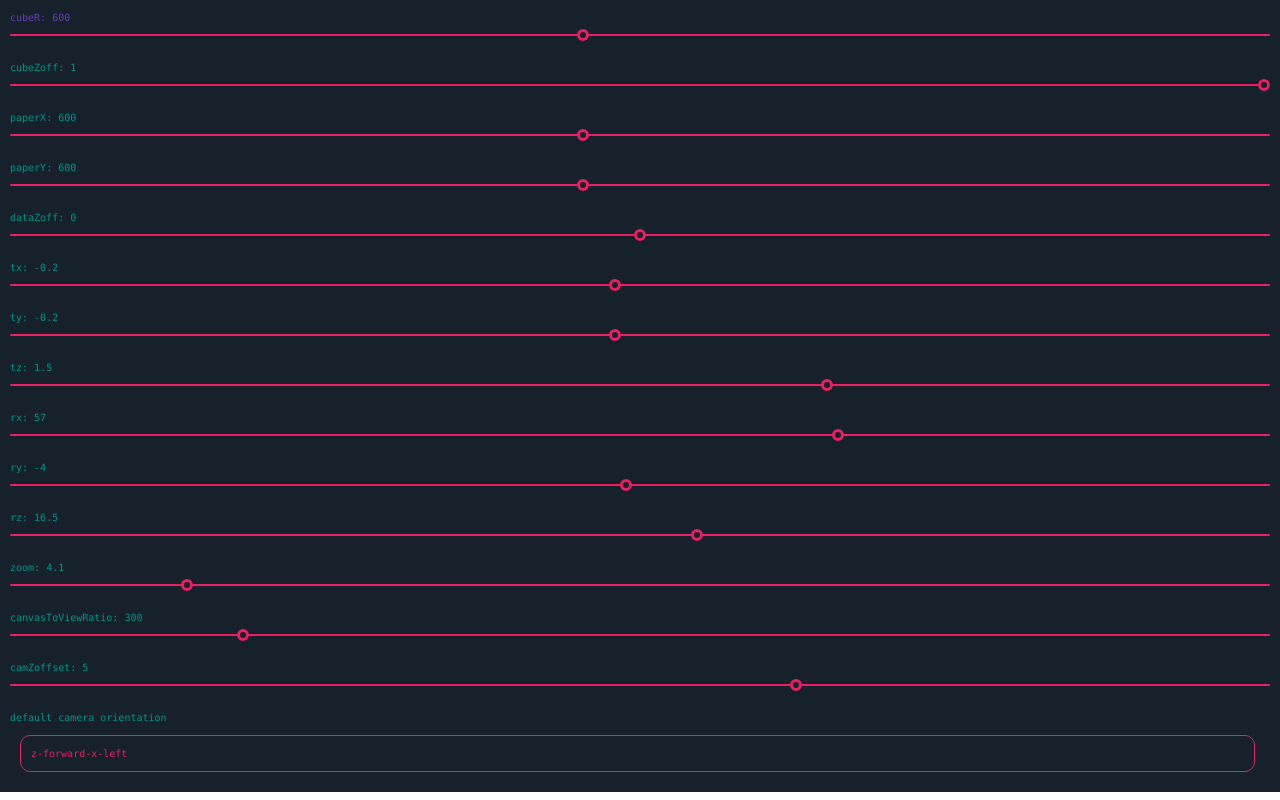
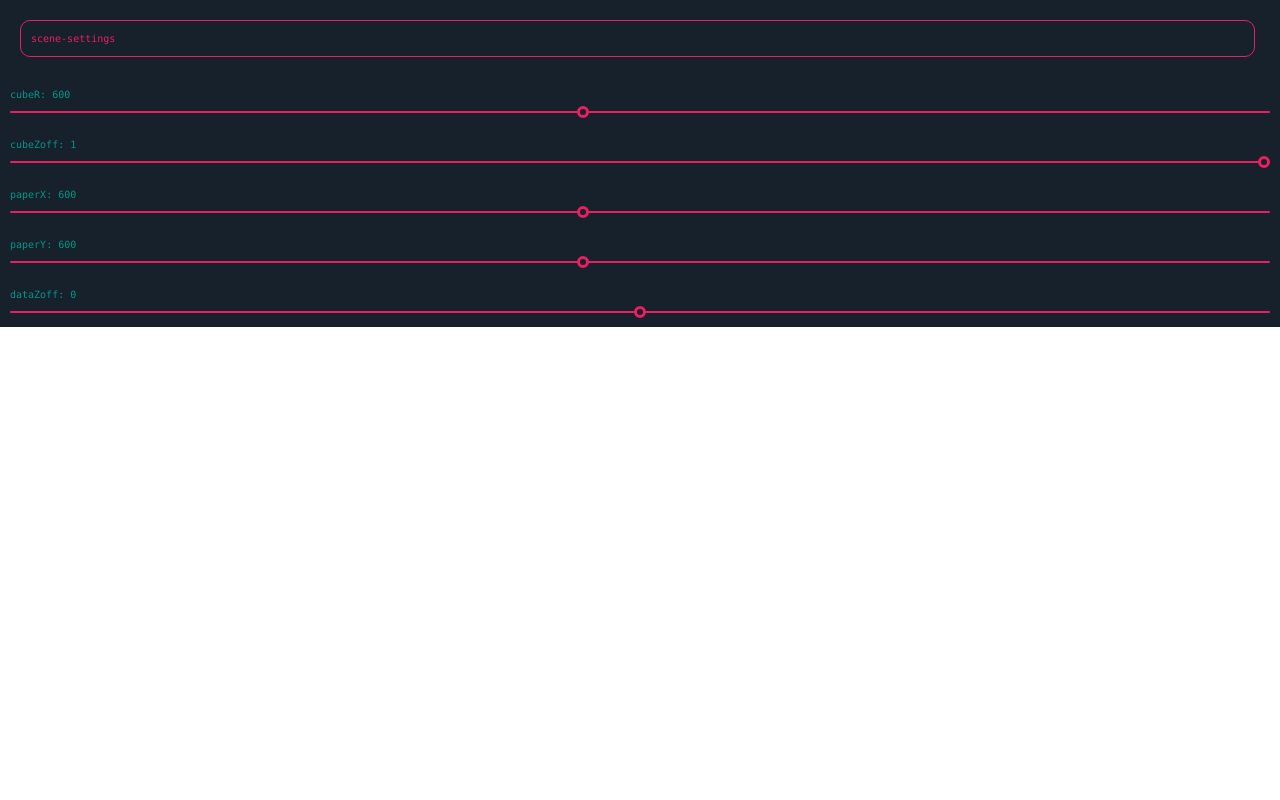
Before and after one commit to mithi/hello-3d-world, a React (Create React App) app: page / in a window 1280 px wide. Built offline with nearby package versions, Linux system fonts and the light colour scheme.

Commit message:
feat: Only display a few input fields at a time

```diff
--- a/src/App.tsx
+++ b/src/App.tsx
@@ -7,11 +7,15 @@ import {
     INIT_STATE as VIEW_SETTINGS_INIT_STATE,
     ViewSettings,
 } from "./templates/view-settings/"
+import Select from "./input-components/select/Select"
 
 const App = () => {
     const [sceneSettings, setSceneSettings] = useState(SCENE_SETTINGS_INIT_STATE)
     const [viewSettings, setViewSettings] = useState(VIEW_SETTINGS_INIT_STATE)
+    const [currentMenu, setCurrentMenu] = useState("scene-settings")
+    const menuOptions = ["scene-settings", "view-settings"]
 
+    const logCurrentMenu = (id: string, value: string) => setCurrentMenu(value)
     const logSceneSettings = (stateKey: string, value: number) =>
         setSceneSettings({ ...sceneSettings, [stateKey]: value })
 
@@ -20,8 +24,21 @@ const App = () => {
 
     return (
         <div>
-            <SceneSettings values={sceneSettings} setValueFunction={logSceneSettings} />
-            <ViewSettings values={viewSettings} setValueFunction={logViewSettings} />
+            <Select
+                id="current-menu"
+                options={menuOptions}
+                onChange={logCurrentMenu}
+                value={currentMenu}
+            />
+            {currentMenu === "scene-settings" ? (
+                <SceneSettings
+                    values={sceneSettings}
+                    setValueFunction={logSceneSettings}
+                />
+            ) : null}
+            {currentMenu === "view-settings" ? (
+                <ViewSettings values={viewSettings} setValueFunction={logViewSettings} />
+            ) : null}
         </div>
     )
 }
```
